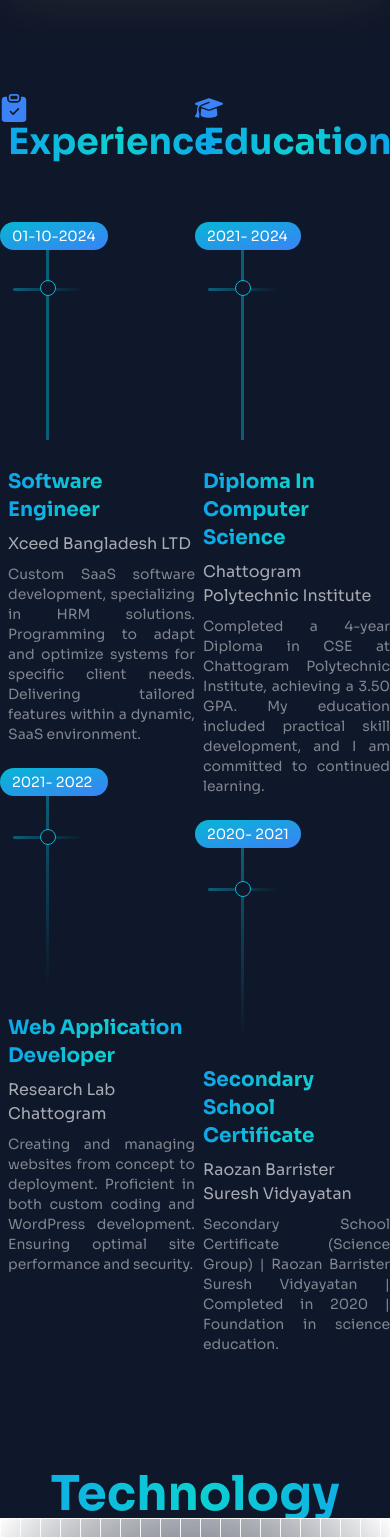
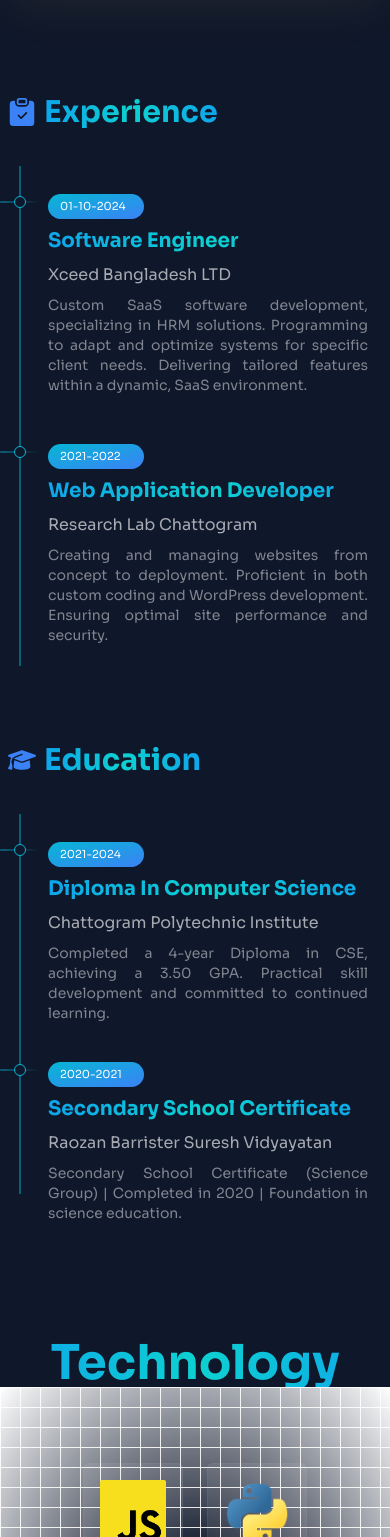
Before and after one commit to coderpappu/Next-Level-Portfolio, a React (Vite) app: page / in a window 390 px wide. Shown: the part 4031-5568 px from the top of the page. Built offline with nearby package versions, Linux system fonts and the light colour scheme.

Commit message:
experience section responsive all done

```diff
--- a/src/components/CareerSummary.jsx
+++ b/src/components/CareerSummary.jsx
@@ -1,14 +1,15 @@
 import { BsFillClipboardCheckFill } from "react-icons/bs";
 import { FaGraduationCap } from "react-icons/fa6";
+
 const CareerSummary = () => {
   return (
-    <div id="resume" className="flex flex-wrap justify-between ">
-      <div className="w-[50%]">
-        {/* Experience Section  */}
-        <div className=" flex flex-wrap justify-start items-center">
+    <div id="resume" className="flex flex-wrap justify-between">
+      {/* Experience Section */}
+      <div className="w-full md:w-[50%] mb-10 md:mb-0 ">
+        <div className="flex flex-wrap justify-start items-center  ml-2 lg:ml-0">
           <BsFillClipboardCheckFill size={28} className="text-blue-500" />
           <h2
-            className="text-4xl font-sora font-bold  ml-2  text-transparent bg-clip-text"
+            className="text-3xl md:text-4xl font-sora font-bold ml-2 text-transparent bg-clip-text"
             style={{
               backgroundImage:
                 "linear-gradient(90deg, rgb(14, 165, 234), rgb(13, 209, 209) 51%, rgb(14, 165, 234))",
@@ -18,22 +19,28 @@ const CareerSummary = () => {
           </h2>
         </div>
 
-        {/* timeline  */}
         <div className="my-9">
-          <div className="flex flex-wrap font-sora ">
-            <div className="w-[108px] mt-5 mr-2">
-              <h2 className="bg-gradient-to-br from-cyan-500  to-blue-500  text-sm text-white py-1 px-3 rounded-full mt-1">
+          {/* Experience Card 1 */}
+          <div className="flex flex-wrap font-sora gap-y-3 sm:gap-y-0">
+            <div className="w-28 mt-5 mr-2 hidden lg:block">
+              <h2 className="bg-gradient-to-br from-cyan-500 to-blue-500 text-xs text-white py-1 px-3 rounded-full mt-1">
                 01-10-2024
               </h2>
             </div>
-            <div className="relative w-[95px] flex justify-center">
-              <div className="w-[3px] h-[190px] bg-cyan-500 opacity-45"></div>
-              <div className="w-[70px] h-[3px] rounded-full bg-gradient-to-r from-cyan-500 opacity-45 absolute top-[38px]"></div>
-              <div className="w-4 h-4 bg-[#0F172A] border border-cyan-500 rounded-full absolute top-[30px] "></div>
+            <div className="relative w-10 flex justify-center sm:w-16">
+              <div className="w-[2px] sm:w-[3px] h-[250px] lg:h-[160px] sm:h-[190px] bg-cyan-500 opacity-45"></div>
+              <div className="w-10 sm:w-16 h-[2px] sm:h-[3px] rounded-full bg-gradient-to-r from-cyan-500 opacity-45 absolute top-[35px]"></div>
+              <div className="w-3 h-3 sm:w-4 sm:h-4 bg-[#0F172A] border border-cyan-500 rounded-full absolute top-[30px]"></div>
             </div>
-            <div className="w-[400px] mt-7 ml-2">
+
+            <div className="w-[320px] ml-2 md:w-[400px] md:ml-2">
+              <div className="w-24 mt-7 mr-2 mb-2 lg:hidden">
+                <h2 className="bg-gradient-to-br from-cyan-500 to-blue-500 text-[11px] text-white py-1 px-3 rounded-full mt-1">
+                  01-10-2024
+                </h2>
+              </div>
               <h3
-                className="font-bold text-xl  text-transparent bg-clip-text"
+                className="font-bold text-xl text-transparent bg-clip-text"
                 style={{
                   backgroundImage:
                     "linear-gradient(90deg, rgb(14, 165, 234), rgb(13, 209, 209) 51%, rgb(14, 165, 234))",
@@ -51,21 +58,27 @@ const CareerSummary = () => {
             </div>
           </div>
 
-          {/* Card  */}
-          <div className="flex flex-wrap font-sora ">
-            <div className="w-[108px] mt-5 mr-2">
-              <h2 className="bg-gradient-to-br from-cyan-500  to-blue-500  text-sm text-white py-1 px-3 rounded-full mt-1">
-                2021- 2022
+          {/* Experience Card 2 */}
+          <div className="flex flex-wrap font-sora gap-y-3 sm:gap-y-0">
+            <div className="w-28 mt-5 mr-2 hidden lg:block">
+              <h2 className="bg-gradient-to-br from-cyan-500 to-blue-500 text-xs text-white py-1 px-3 rounded-full mt-1">
+                2021-2022
               </h2>
             </div>
-            <div className="relative w-[95px] flex justify-center">
-              <div className="w-[3px] h-[190px] bg-gradient-to-b from-cyan-500  opacity-45"></div>
-              <div className="w-[70px] h-[3px] rounded-full bg-gradient-to-r from-cyan-500 opacity-45 absolute top-[40px]"></div>
-              <div className="w-4 h-4 bg-[#0F172A] border border-cyan-500 rounded-full absolute top-[33px] "></div>
+            <div className="relative w-10 flex justify-center sm:w-16">
+              <div className="w-[2px] sm:w-[3px] h-[250px] lg:h-[160px] sm:h-[190px] bg-cyan-500 opacity-45"></div>
+              <div className="w-10 sm:w-16 h-[2px] sm:h-[3px] rounded-full bg-gradient-to-r from-cyan-500 opacity-45 absolute top-[35px]"></div>
+              <div className="w-3 h-3 sm:w-4 sm:h-4 bg-[#0F172A] border border-cyan-500 rounded-full absolute top-[30px]"></div>
             </div>
-            <div className="w-[410px] mt-7 ml-2">
+
+            <div className="w-[320px] ml-2 md:w-[400px] md:ml-2">
+              <div className="w-24 mt-7 mr-2 mb-2 lg:hidden">
+                <h2 className="bg-gradient-to-br from-cyan-500 to-blue-500 text-[11px] text-white py-1 px-3 rounded-full mt-1">
+                  2021-2022
+                </h2>
+              </div>
               <h3
-                className="font-bold text-xl  text-transparent bg-clip-text"
+                className="font-bold text-xl text-transparent bg-clip-text"
                 style={{
                   backgroundImage:
                     "linear-gradient(90deg, rgb(14, 165, 234), rgb(13, 209, 209) 51%, rgb(14, 165, 234))",
@@ -84,12 +97,12 @@ const CareerSummary = () => {
         </div>
       </div>
 
-      {/* Next Side  */}
-      <div className="w-[50%]">
-        <div className=" flex flex-wrap justify-start items-center">
+      {/* Education Section */}
+      <div className="w-full md:w-[50%]">
+        <div className="flex flex-wrap justify-start items-center ml-2 lg:ml-0">
           <FaGraduationCap size={28} className="text-blue-500" />
           <h2
-            className="text-4xl font-sora font-bold  ml-2  text-transparent bg-clip-text"
+            className="text-3xl md:text-4xl font-sora font-bold ml-2 text-transparent bg-clip-text"
             style={{
               backgroundImage:
                 "linear-gradient(90deg, rgb(14, 165, 234), rgb(13, 209, 209) 51%, rgb(14, 165, 234))",
@@ -98,55 +111,67 @@ const CareerSummary = () => {
             Education
           </h2>
         </div>
-        {/* timeline  */}
+
         <div className="my-9">
-          <div className="flex flex-wrap font-sora ">
-            <div className="w-[106px] mt-5 mr-2">
-              <h2 className="bg-gradient-to-br from-cyan-500  to-blue-500 text-sm text-white py-1 px-3 rounded-full mt-1">
-                2021- 2024
+          {/* Education Card 1 */}
+          <div className="flex flex-wrap font-sora gap-y-3 sm:gap-y-0">
+            <div className="w-28 mt-5 mr-2 hidden lg:block">
+              <h2 className="bg-gradient-to-br from-cyan-500 to-blue-500 text-xs text-white py-1 px-3 rounded-full mt-1">
+                2021-2024
               </h2>
             </div>
-            <div className="relative w-[95px] flex justify-center">
-              <div className="w-[3px] h-[190px] bg-cyan-500 opacity-45"></div>
-              <div className="w-[70px] h-[3px] rounded-full bg-gradient-to-r from-cyan-500 opacity-45 absolute top-[38px]"></div>
-              <div className="w-4 h-4 bg-[#0F172A] border border-cyan-500 rounded-full absolute top-[30px] "></div>
+            <div className="relative w-10 flex justify-center sm:w-16">
+              <div className="w-[2px] sm:w-[3px] h-[220px] lg:h-[160px] sm:h-[190px] bg-cyan-500 opacity-45"></div>
+              <div className="w-10 sm:w-16 h-[2px] sm:h-[3px] rounded-full bg-gradient-to-r from-cyan-500 opacity-45 absolute top-[35px]"></div>
+              <div className="w-3 h-3 sm:w-4 sm:h-4 bg-[#0F172A] border border-cyan-500 rounded-full absolute top-[30px]"></div>
             </div>
-            <div className="w-[410px] mt-7 ml-2">
+
+            <div className="w-[320px] ml-2 md:w-[400px] md:ml-2">
+              <div className="w-24 mt-7 mr-2 mb-2 lg:hidden">
+                <h2 className="bg-gradient-to-br from-cyan-500 to-blue-500 text-[11px] text-white py-1 px-3 rounded-full mt-1">
+                  2021-2024
+                </h2>
+              </div>
               <h3
-                className="font-bold text-xl  text-transparent bg-clip-text"
+                className="font-bold text-xl text-transparent bg-clip-text"
                 style={{
                   backgroundImage:
                     "linear-gradient(90deg, rgb(14, 165, 234), rgb(13, 209, 209) 51%, rgb(14, 165, 234))",
                 }}
               >
-                Diploma In Computer Science{" "}
+                Diploma In Computer Science
               </h3>
               <p className="text-[#ffffffa2] my-2">
                 Chattogram Polytechnic Institute
               </p>
               <p className="text-justify text-sm text-[#ffffff78]">
-                Completed a 4-year Diploma in CSE at Chattogram Polytechnic
-                Institute, achieving a 3.50 GPA. My education included practical
-                skill development, and I am committed to continued learning.
+                Completed a 4-year Diploma in CSE, achieving a 3.50 GPA.
+                Practical skill development and committed to continued learning.
               </p>
             </div>
           </div>
 
-          {/* Card  */}
-          <div className="flex flex-wrap font-sora ">
-            <div className=" mt-5 mr-2">
-              <h2 className="bg-gradient-to-br from-cyan-500  to-blue-500  text-sm text-white py-1 px-3 rounded-full mt-1">
-                2020- 2021
+          {/* Education Card 2 */}
+          <div className="flex flex-wrap font-sora gap-y-3 sm:gap-y-0">
+            <div className="w-28 mt-5 mr-2 hidden lg:block">
+              <h2 className="bg-gradient-to-br from-cyan-500 to-blue-500 text-xs text-white py-1 px-3 rounded-full mt-1">
+                2020-2021
               </h2>
             </div>
-            <div className="relative w-[95px] flex justify-center">
-              <div className="w-[3px] h-[190px] bg-gradient-to-b from-cyan-500  opacity-45"></div>
-              <div className="w-[70px] h-[3px] rounded-full bg-gradient-to-r from-cyan-500 opacity-45 absolute top-[40px]"></div>
-              <div className="w-4 h-4 bg-[#0F172A] border border-cyan-500 rounded-full absolute top-[33px] "></div>
+            <div className="relative w-10 flex justify-center sm:w-16">
+              <div className="w-[2px] sm:w-[3px] h-[160px] sm:h-[190px] bg-cyan-500 opacity-45"></div>
+              <div className="w-10 sm:w-16 h-[2px] sm:h-[3px] rounded-full bg-gradient-to-r from-cyan-500 opacity-45 absolute top-[35px]"></div>
+              <div className="w-3 h-3 sm:w-4 sm:h-4 bg-[#0F172A] border border-cyan-500 rounded-full absolute top-[30px]"></div>
             </div>
-            <div className="w-[400px] mt-7 ml-2">
+
+            <div className="w-[320px] ml-2 md:w-[400px] md:ml-2">
+              <div className="w-24 mt-7 mr-2 mb-2 lg:hidden">
+                <h2 className="bg-gradient-to-br from-cyan-500 to-blue-500 text-[11px] text-white py-1 px-3 rounded-full mt-1">
+                  2020-2021
+                </h2>
+              </div>
               <h3
-                className="font-bold text-xl  text-transparent bg-clip-text"
+                className="font-bold text-xl text-transparent bg-clip-text"
                 style={{
                   backgroundImage:
                     "linear-gradient(90deg, rgb(14, 165, 234), rgb(13, 209, 209) 51%, rgb(14, 165, 234))",
@@ -158,9 +183,8 @@ const CareerSummary = () => {
                 Raozan Barrister Suresh Vidyayatan
               </p>
               <p className="text-justify text-sm text-[#ffffff78]">
-                Secondary School Certificate (Science Group) | Raozan Barrister
-                Suresh Vidyayatan | Completed in 2020 | Foundation in science
-                education.
+                Secondary School Certificate (Science Group) | Completed in 2020
+                | Foundation in science education.
               </p>
             </div>
           </div>
```
